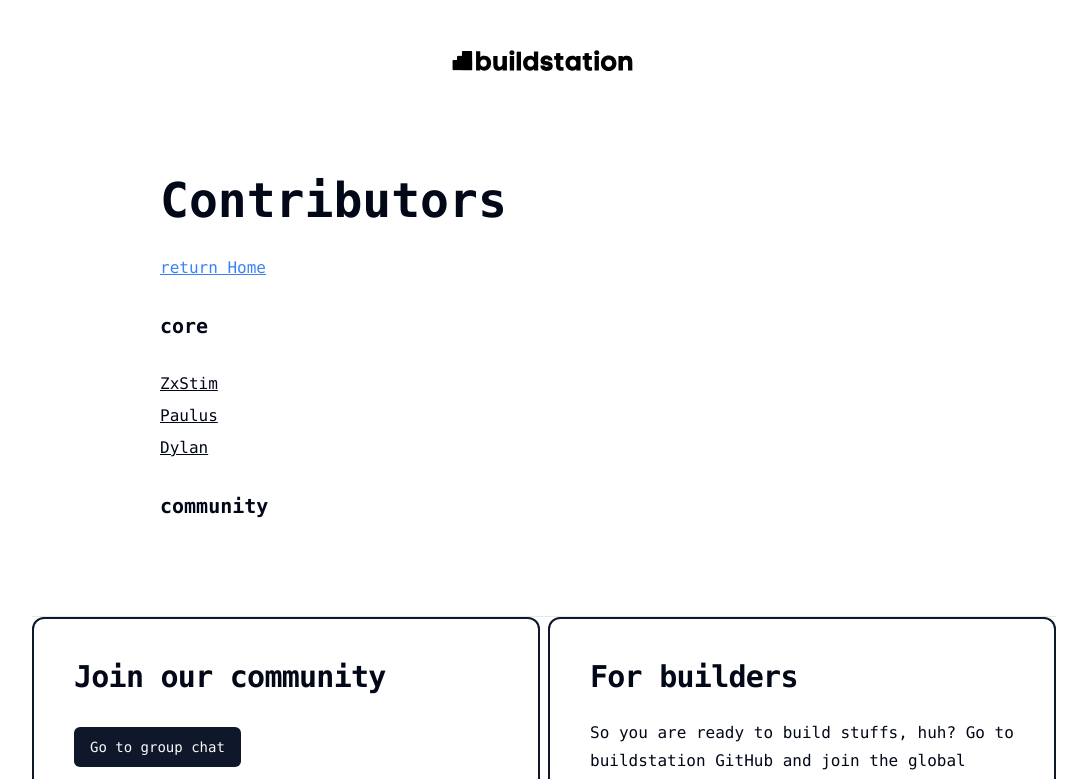
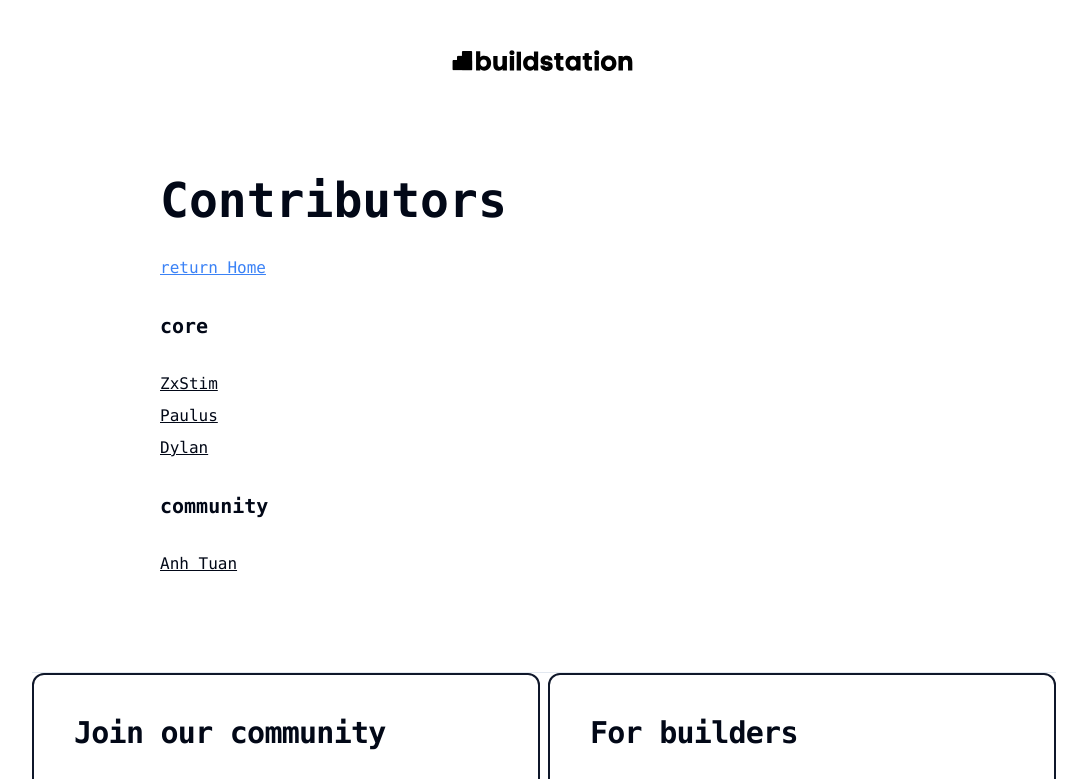
Before and after one commit to buildstationorg/buildstation, a Next.js app: page /contributors in a window 1280 px wide. Shown: the top 779 px of the page, without its empty margins (96-1183 px from the left). Built offline with nearby package versions, Linux system fonts and the light colour scheme.

Commit message:
added contributors

```diff
--- a/app/contributors/data.tsx
+++ b/app/contributors/data.tsx
@@ -4,19 +4,30 @@ export const coreContributors = [
     name: "ZxStim",
     role: "Core",
     twitter: "https://twitter.com/zxstim",
+    github: "https://github.com/zxstim"
   },
   {
     id: 2,
     name: "Paulus",
     role: "Core",
     twitter: "https://twitter.com/pauluspham0701",
+    github: "https://github.com/phatpham0701"
   },
   {
     id: 3,
     name: "Dylan",
     role: "Core",
     twitter: "https://twitter.com/0xdyln",
+    github: "https://github.com/dylanngph"
   }
 ]
 
-export const contributors = []
+export const contributors = [
+  {
+    id: 1,
+    name: "Anh Tuan",
+    role: "community",
+    twitter: "https://twitter.com/kay_x86",
+    github: "https://github.com/chauanhtuan185"
+  }
+]
--- a/app/contributors/page.tsx
+++ b/app/contributors/page.tsx
@@ -1,5 +1,5 @@
 import Link from 'next/link'
-import { coreContributors } from '@/app/contributors/data'
+import { coreContributors, contributors } from '@/app/contributors/data'
 
 export default function Page() {
   return (
@@ -11,12 +11,21 @@ export default function Page() {
         {
           coreContributors.map((coreContributor) => (
             <>
-              <a key={coreContributor.id} className="text-md underline" href={coreContributor.twitter}>{coreContributor.name}</a>
+              <a key={coreContributor.id} className="text-md underline w-fit" href={coreContributor.github} target='_blank'>{coreContributor.name}</a>
             </>
           ))
         }
       </div>
       <h2 className="text-xl font-semibold">community</h2>
+      <div className="flex flex-col gap-2">
+        {
+          contributors.map((coreContributor) => (
+            <>
+              <a key={coreContributor.id} className="text-md underline w-fit" href={coreContributor.github} target='_blank'>{coreContributor.name}</a>
+            </>
+          ))
+        }
+      </div>
     </div>
   );
 }
```
